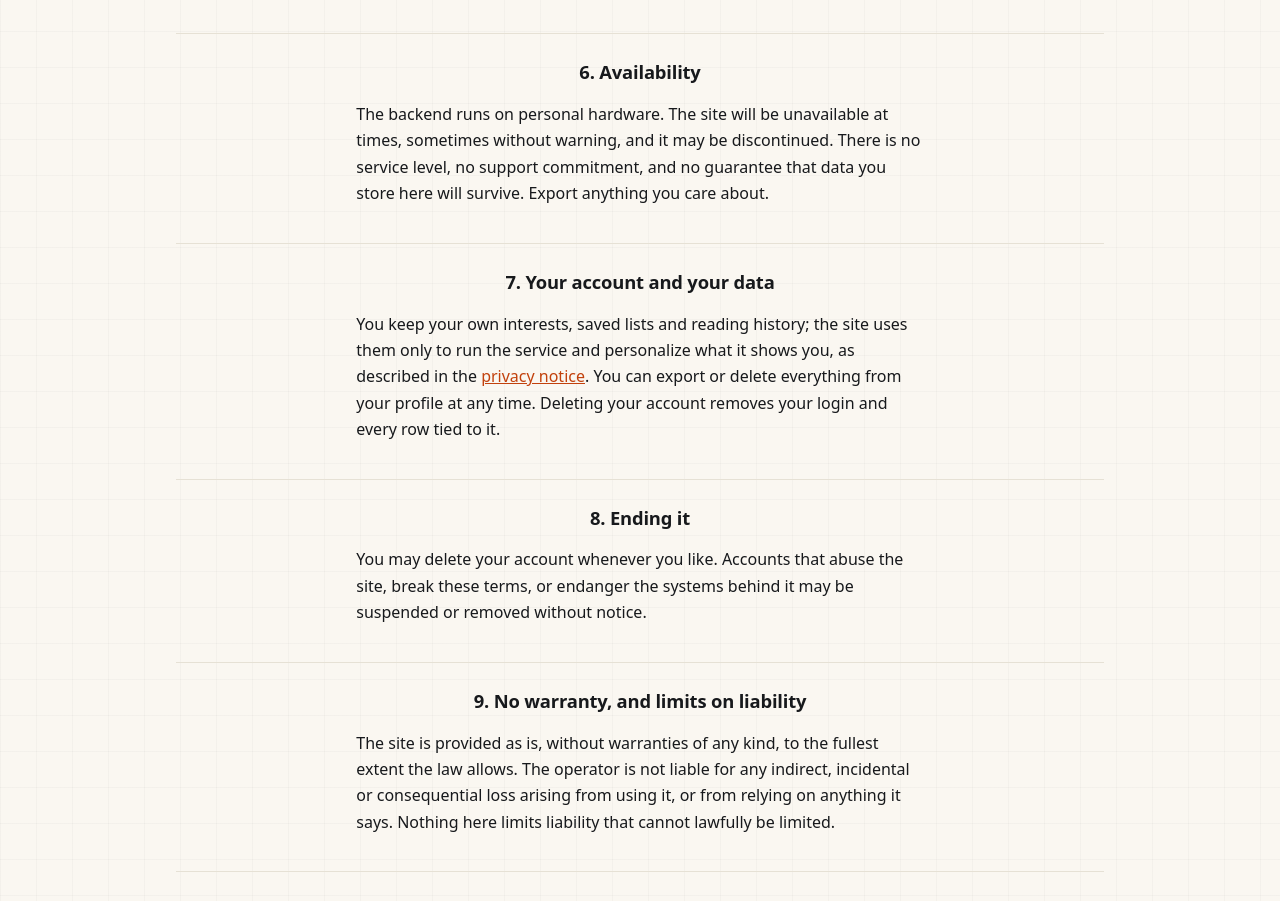
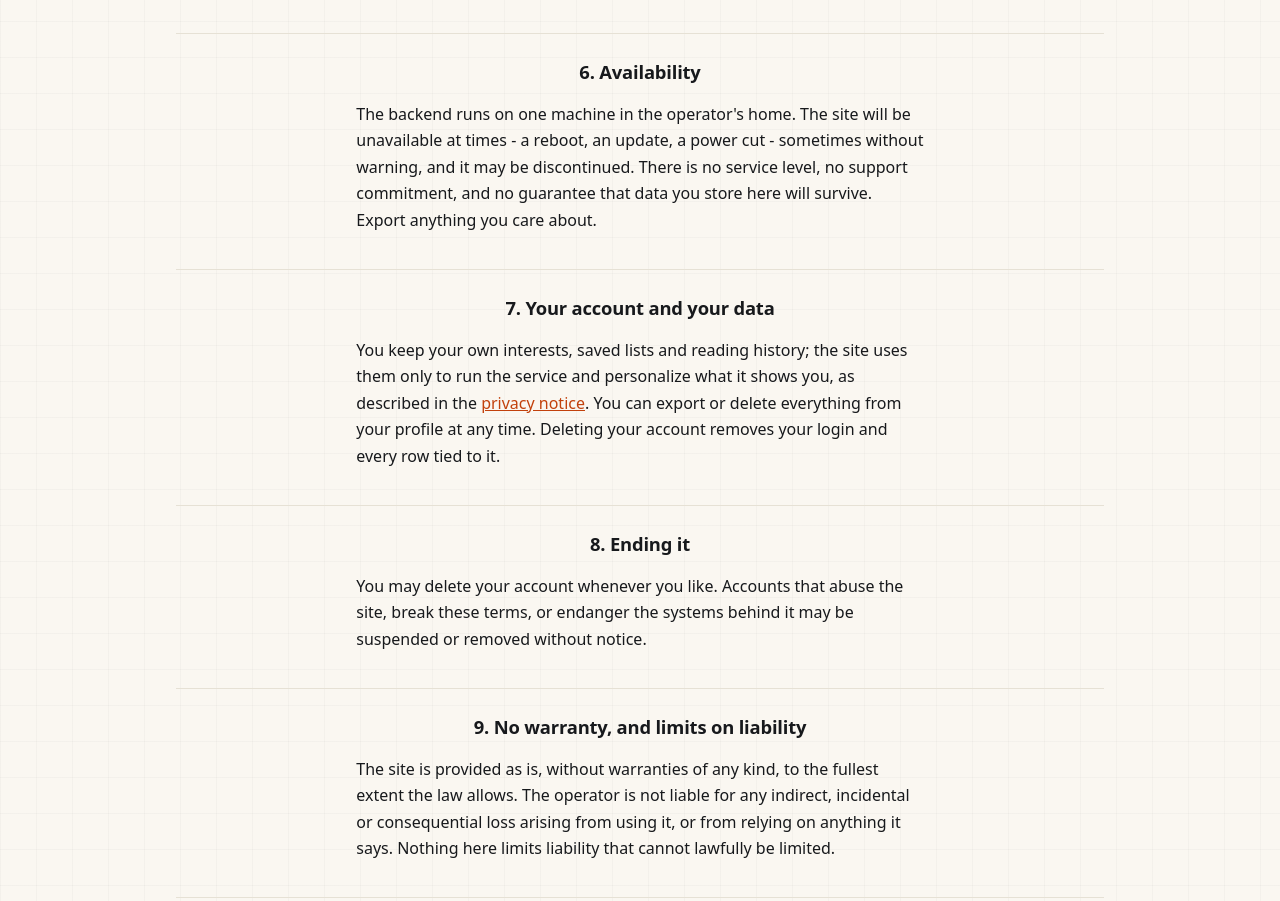
Before and after one commit to jagguvarma15/researchscout, an Astro site in the folder apps/web/: page /terms in a window 1280 px wide. Shown: the part 1667-2568 px from the top of the page. Built offline with nearby package versions, Linux system fonts and the light colour scheme; Astro itself is replaced by a stand-in of ours; no server answers.

Commit message:
Say what the hardware actually is

```diff
--- a/apps/web/src/pages/terms.astro
+++ b/apps/web/src/pages/terms.astro
@@ -87,10 +87,10 @@ import { CONTACT_URL, MINIMUM_AGE, TERMS_EFFECTIVE, TERMS_VERSION } from '../lib
     <section class="block">
       <h2>6. Availability</h2>
       <p>
-        The backend runs on personal hardware. The site will be unavailable at times, sometimes
-        without warning, and it may be discontinued. There is no service level, no support
-        commitment, and no guarantee that data you store here will survive. Export anything you
-        care about.
+        The backend runs on one machine in the operator's home. The site will be unavailable at
+        times - a reboot, an update, a power cut - sometimes without warning, and it may be
+        discontinued. There is no service level, no support commitment, and no guarantee that
+        data you store here will survive. Export anything you care about.
       </p>
     </section>
 
```
